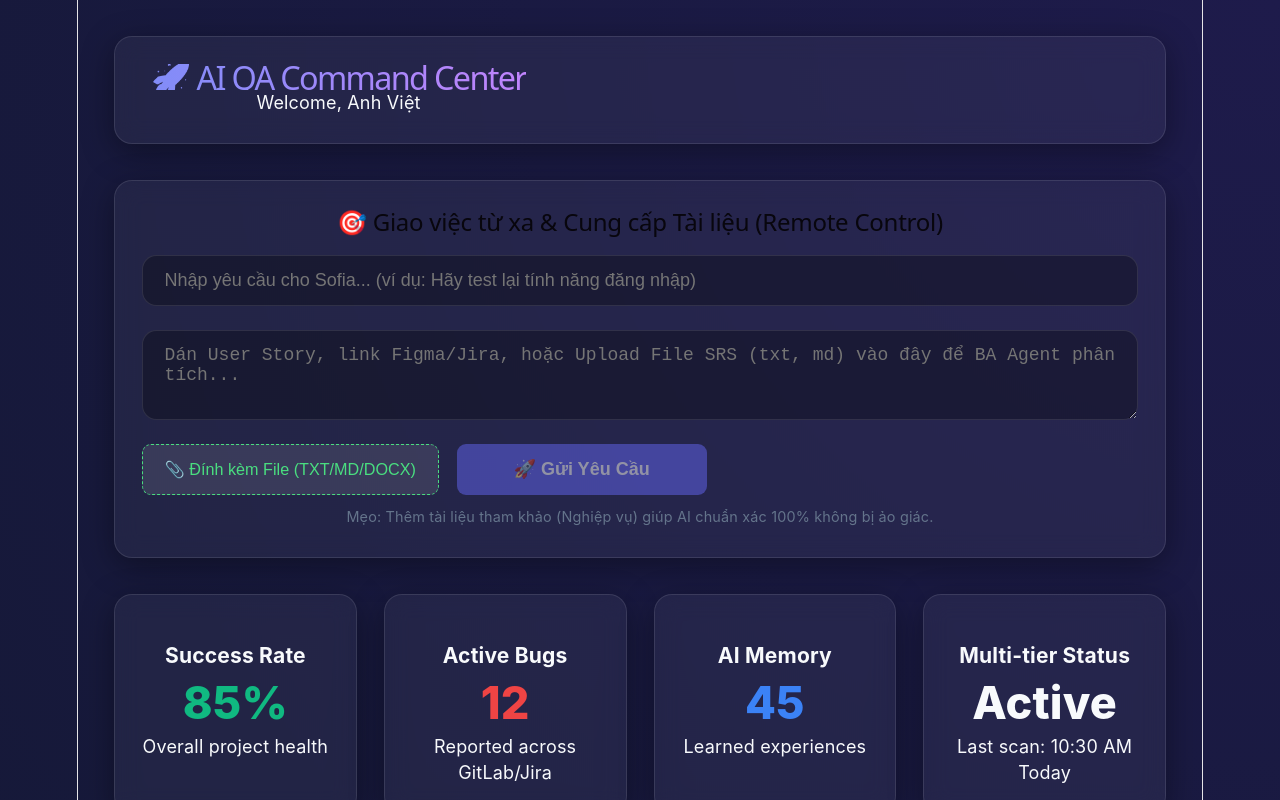
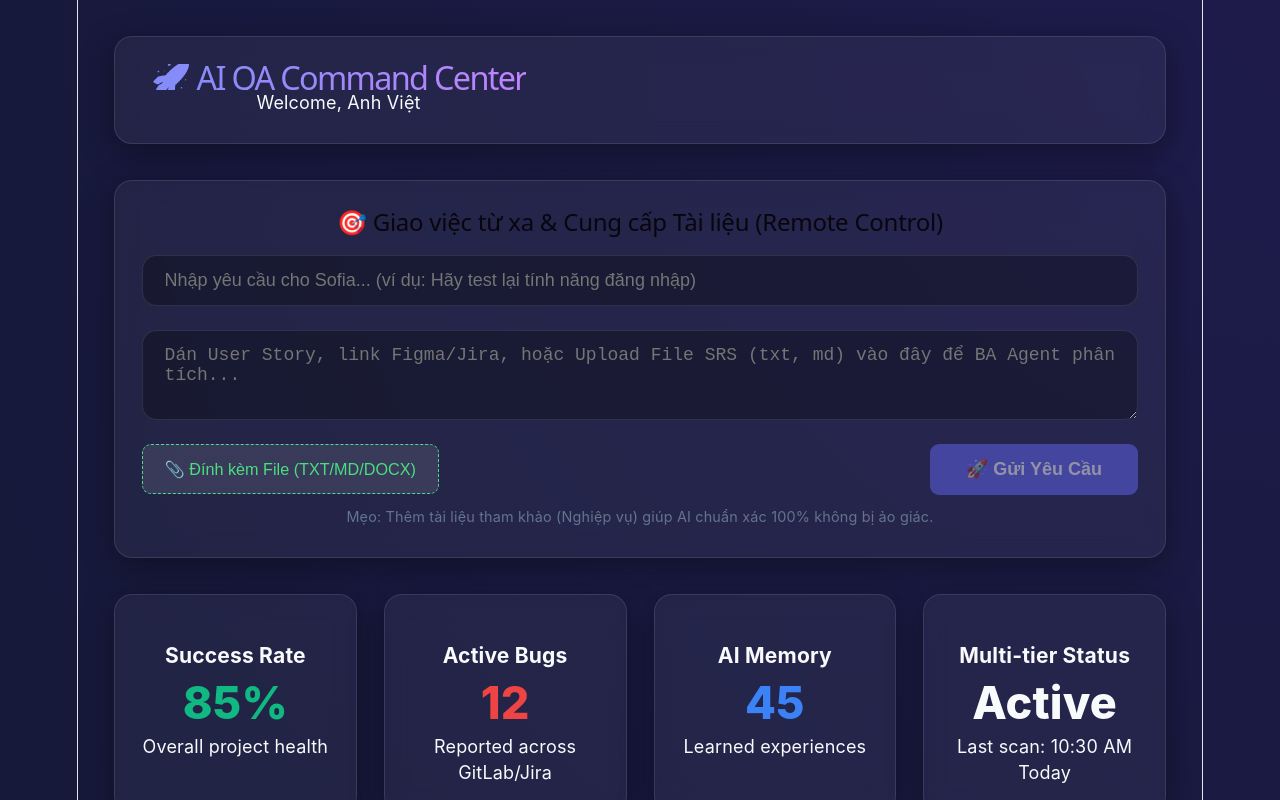
Before and after one commit to kviethp/ai-qa-dashboard, a React (Vite) app: page / in a window 1280 px wide. Shown: the top 800 px of the page. Built offline with nearby package versions, Linux system fonts and the light colour scheme; no server answers; the database is empty.

Commit message:
UI: Perfectly align Send button to the right side of Attach button

```diff
--- a/src/App.css
+++ b/src/App.css
@@ -260,6 +260,8 @@ td {
 
 .upload-controls {
   display: flex;
+  justify-content: space-between;
+  align-items: center;
   gap: 1rem;
   margin-top: 0.5rem;
 }
@@ -284,14 +286,12 @@ td {
   background: var(--primary);
   color: white;
   border: none;
-  padding: 0.8rem 2.5rem;
+  padding: 0.8rem 2rem;
   border-radius: 0.5rem;
   font-weight: 600;
   font-size: 1rem;
   cursor: pointer;
   transition: all 0.3s;
-  flex: 1;
-  max-width: 250px;
 }
 
 .btn-send-main:disabled {
```
